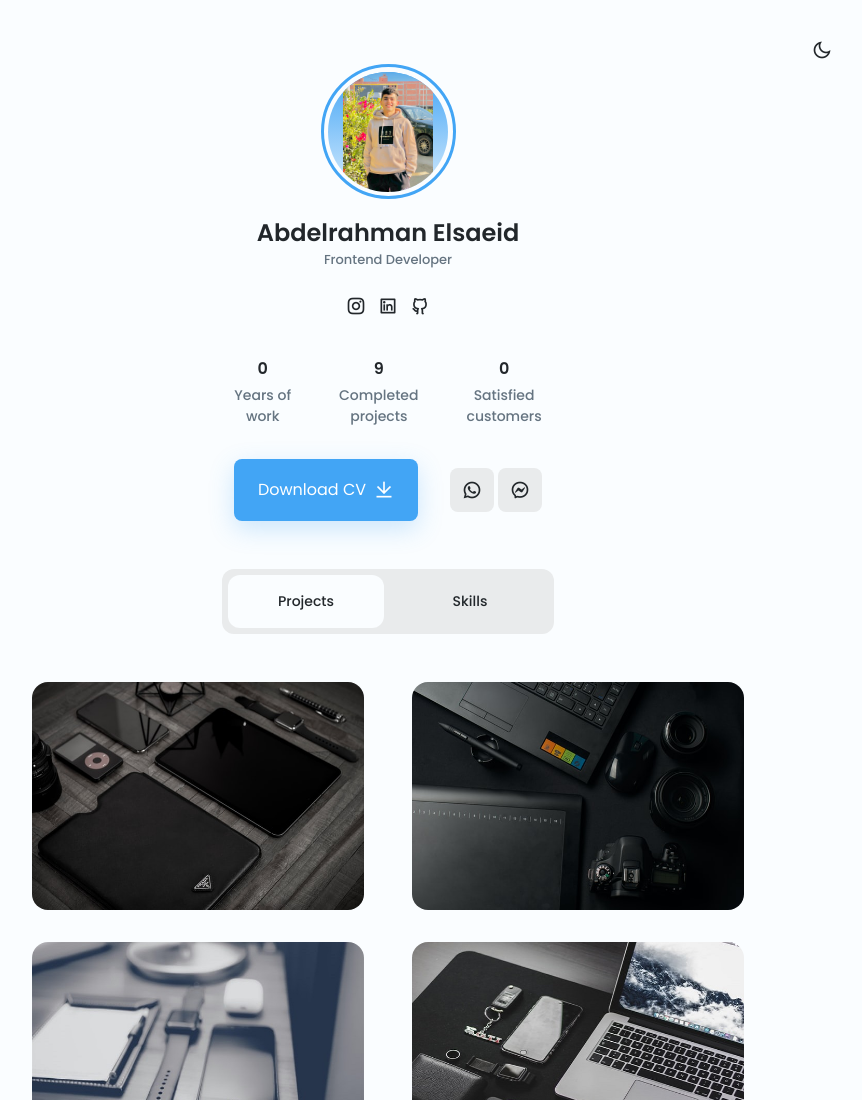
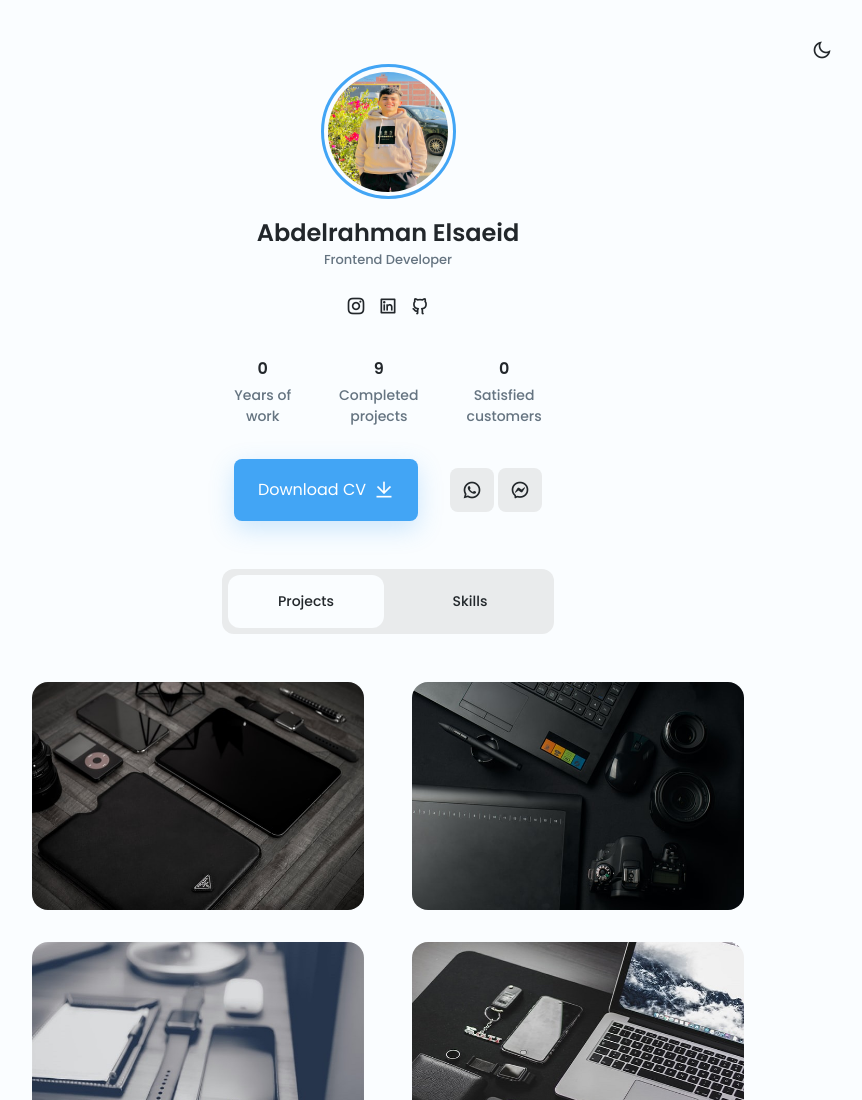
Before and after one commit to abderahman-said/portofilo, a plain HTML site: page index.html in a window 1280 px wide. Shown: the top 1100 px of the page, without its empty margins (252-1114 px from the left). Drawn offline with nearby package versions, Linux system fonts and the light colour scheme.

Commit message:
Update styles.css

```diff
--- a/assets/css/styles.css
+++ b/assets/css/styles.css
@@ -512,8 +512,9 @@ body.dark-theme {
     height: 120px;
   }
   .profile__perfil img {
-    width: 90px;
-  }
+    width: 100%;
+    height: 100%;
+}
   .profile__profession {
     margin-bottom: 1.5rem;
   }
```
